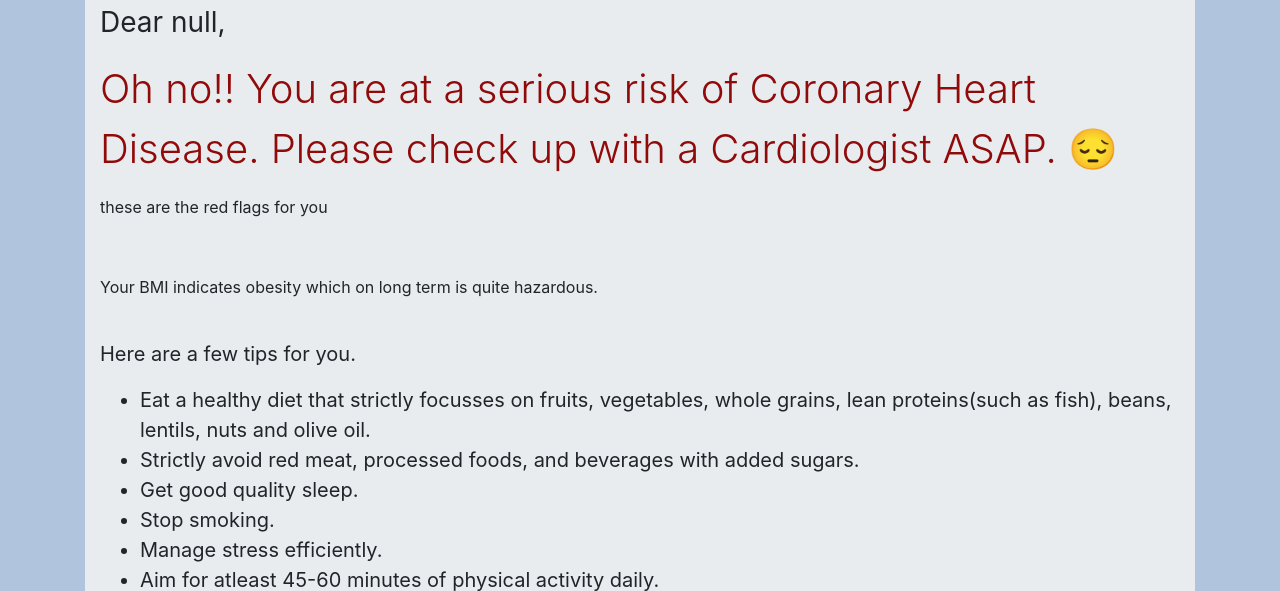
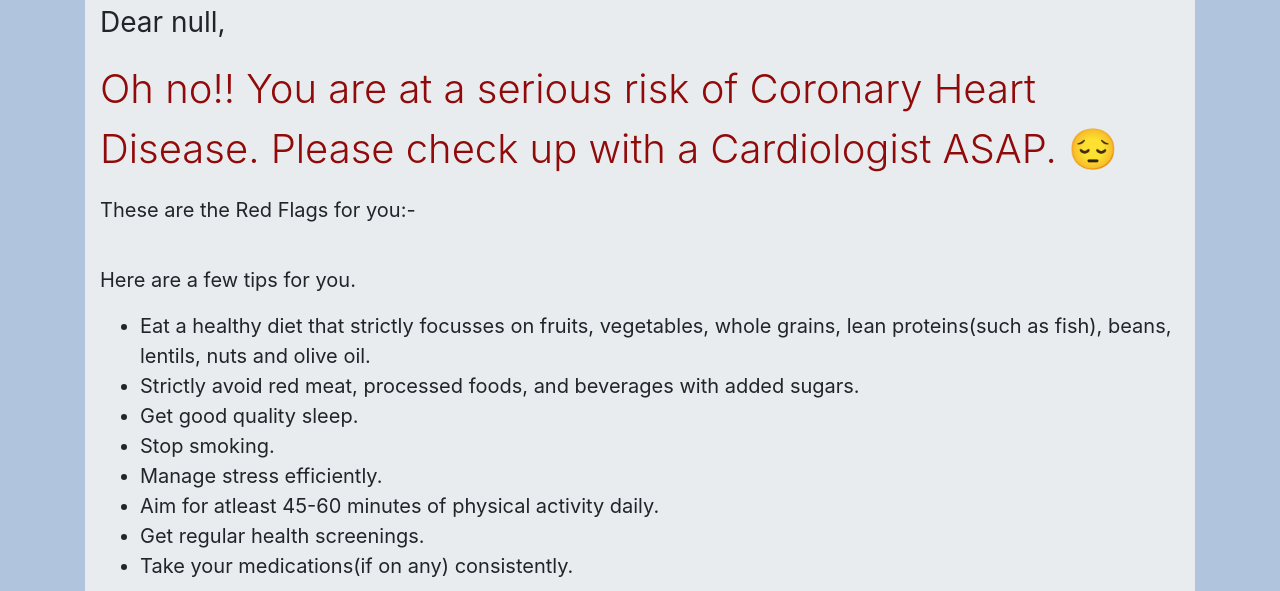
Before and after one commit to Swapnil0506/Heart_Disease_Prediction, a Django app: template HeartDiseasePrediction/templates/result.html in a window 1280 px wide. Shown: the part 507-1098 px from the top of the page. Run offline with Django 3.2, Linux system fonts and the light colour scheme; the template is opened without the code that fills it: most values are stand-ins (such as "Sample title", 1, 10 or a date in 2020); some libraries are stand-ins or nearby versions.

Commit message:
Frontend changes made

```diff
--- a/HeartDiseasePrediction/templates/result.html
+++ b/HeartDiseasePrediction/templates/result.html
@@ -14,6 +14,7 @@
     <script src="https://ajax.googleapis.com/ajax/libs/jquery/1.11.2/jquery.min.js"></script>
     <script src="https://cdnjs.cloudflare.com/ajax/libs/html2canvas/0.4.1/html2canvas.min.js"></script>
 </head>
+
 <body style="background-color: #B0C4DE;">
 
     <div class="container" id="health">
@@ -25,14 +26,19 @@
               {% if value %}
               <p id="output" style="font-size: 28px;"></p>
               <p class="lead" style="font-size: 40px; color: rgb(145, 10, 10);">Oh no!! You are at a serious risk of Coronary Heart Disease. Please check up with a Cardiologist ASAP. &#128532;</p>
-              <p>these are the red flags for you</p><br>
-              <p id="op0"></p>
-              <p id="op1"></p>
-              <p id="op2"></p>
-              <p id="op3"></p>
-              <p id="op4"></p>
-              <p id="op5"></p>
-              <p id="op6"></p>
+              <!-- <button class="btn btn-primary" onclick="getResult()">GET</button> -->
+              <p style="font-size: 20px;">These are the Red Flags for you:-</p>
+              <p id="op10" style="font-size: 20px;"></p>
+              <p id="op0" style="font-size: 20px;"></p>
+              <p id="op1" style="font-size: 20px;"></p>
+              <p id="op2" style="font-size: 20px;"></p>
+              <p id="op3" style="font-size: 20px;"></p>
+              <p id="op4" style="font-size: 20px;"></p>
+              <p id="op5" style="font-size: 20px;"></p>
+              <p id="op6" style="font-size: 20px;"></p>
+              <p id="op7" style="font-size: 20px;"></p>
+              <p id="op8" style="font-size: 20px;"></p>
+              <p id="op9" style="font-size: 20px;"></p>
               &nbsp;<p style="font-size: 20px;">Here are a few tips for you.</p>
               <ul>
                   <li style="font-size: 20px;">
@@ -67,13 +73,14 @@
               <a href="https://www.ncbi.nlm.nih.gov/pmc/articles/PMC2787400/" style="text-decoration: none" target="_blank">Coronary Heart Disease: Diagnosis and Management</a><br>
               <a href="https://www.medicalnewstoday.com/articles/184130" style="text-decoration: none" target="_blank">Coronary Heart Disease: Causes, symptoms and treatment</a><br>
               <a href="https://jamanetwork.com/journals/jama/fullarticle/199861" style="text-decoration: none" target="_blank">Coronary Heart Disease: More About It</a><br>
-              <a href="https://jamanetwork.com/journals/jama/fullarticle/199861" style="text-decoration: none" target="_blank">Coronary Heart Disease: Article based on risk factors</a>
+              <a href="https://jamanetwork.com/journals/jama/fullarticle/199861" style="text-decoration: none" target="_blank">Coronary Heart Disease: Article based on risk factors</a><br><br>
               <a id="btn-Convert-Html2Image" class="btn btn-primary" style="color: white;">Download Report as PNG</a>
               </div>
               {% else %}
               <p id="output" style="font-size: 28px;"></p>
               <p class="lead" style="font-size: 40px; color: rgb(7, 128, 7);">Congratulations!!! You are Healthy. &#128512; </p>
-              <p style="font-size: 20px;">You can still follow these to avoid any risk of Coronary Heart Disease</p>
+              <br>
+              <p style="font-size: 20px;">You can still follow these to avoid any risk of Coronary Heart Disease:</p>
               <ul>
                 <li style="font-size: 20px;">
                     Eat a balanced diet that includes everything like vitamins, proteins, minerals, carbohydrates, fats, etc.
@@ -107,8 +114,8 @@
               <a href="https://www.geisinger.org/health-and-wellness/wellness-articles" style="text-decoration: none" target="_blank">Health and Wellness Articles</a><br>
               <a href="https://www.usnews.com/news/health-news" style="text-decoration: none" target="_blank">Trendy Health News</a><br>
               <a href="https://www.grcc.edu/faculty-staff/human-resources/professional-development/employee-wellness/seven-dimensions-wellness" style="text-decoration: none" target="_blank">Dimensions of Wellness</a>
-              <a href="http://www.nhp.gov.in/healthylivingviewall" style="text-decoration: none" target="_blank">A Healthy Lifestyle</a><br>
-              <!-- <a id="btn-Convert-Html2Image" class="btn btn-primary">Download Report as PNG</a> -->
+              <a href="http://www.nhp.gov.in/healthylivingviewall" style="text-decoration: none" target="_blank">A Healthy Lifestyle</a><br><br>
+              <a id="btn-Convert-Html2Image" class="btn btn-primary">Download Report as PNG</a>
               </div>
               {% endif %}
             </div>
@@ -117,53 +124,55 @@
     </div>
 
 </body>
-</html>
 
 <script type="text/javascript">
+    // function getResult(){
     var full_name = sessionStorage.getItem("full_name");
     document.getElementById('output').innerHTML = "Dear "+full_name+ ",";
-    console.log("hi")
     var totalCho= sessionStorage.getItem("totalCho");
     var sys_bp= sessionStorage.getItem("sys_bp");
     var dia_bp= sessionStorage.getItem("dia_bp");
     var heartrate= sessionStorage.getItem("heartrate");
     var bmi= sessionStorage.getItem("bmi");
     var glucose= sessionStorage.getItem("glucose");
-    console.log("hi")
     var age= sessionStorage.getItem("age");
     var sel1= sessionStorage.getItem("sel1");
     var sel2= sessionStorage.getItem("sel2");
     var sel3= sessionStorage.getItem("sel3");
-    console.log("hi")
+    var sel4= sessionStorage.getItem("sel4");
+
+    if(age>50){
+        document.getElementById("op10").innerHTML = ">> You are a senior citizen and hence already are closer to coronary disease.";
+    }
     if(totalCho>200){
-        console.log("hi")
-        document.getElementById("op0").innerHTML = "Hello"+sys_bp+ "You have a high cholesterol which has a direct effect on coronary heart disease.";
+        document.getElementById("op0").innerHTML = ">> You have a high cholesterol which has a direct effect on coronary heart disease.";
     }
     if(sys_bp>80){
-        console.log("hi")
-        document.getElementById("op1").innerHTML = "Hello"+sys_bp+ "You have a high systolic blood pressure.";
+        document.getElementById("op1").innerHTML = ">> You have a high systolic blood pressure.";
     }
     if(dia_bp>120){
-        console.log("hi")
-        document.getElementById("op2").innerHTML = "You have a high diastolic blood pressure.";
+        document.getElementById("op2").innerHTML = ">> You have a high diastolic blood pressure.";
     }
     if(heartrate>80){
-        document.getElementById("op3").innerHTML = "Your heart rate is abnormally high which has a direct link with heart related problems.";
+        document.getElementById("op3").innerHTML = ">> Your heart rate is abnormally high which has a direct link with heart related problems.";
     }
-    if(bmi<23){
-        document.getElementById("op4").innerHTML = "Your BMI indicates obesity which on long term is quite hazardous.";
+    if(bmi>23){
+        document.getElementById("op4").innerHTML = ">> Your BMI indicates obesity which on long term is quite hazardous.";
     }
     if(glucose>80){
-        document.getElementById("op5").innerHTML = "Your heart rate is abnormally high.";
+        document.getElementById("op5").innerHTML = ">> Your heart rate is abnormally high.";
     }
     if(sel1=="Yes"){
-        document.getElementById('op6').innerHTML = "Being on blood pressure medication can increase your disease chances.";
+        document.getElementById("op6").innerHTML = ">> Being on blood pressure medication can increase your disease chances.";
     }
-    if(sel1=="Yes"){
-        document.getElementById('op6').innerHTML = "Being on blood pressure medication can increase your disease chances.";
+    if(sel2=="Yes"){
+        document.getElementById("op7").innerHTML = ">> If you had a prevalent stroke can increase your disease chances.";
     }
-    if(sel1=="Yes"){
-        document.getElementById('op6').innerHTML = "Being on blood pressure medication can increase your disease chances.";
+    if(sel3=="Yes"){
+        document.getElementById("op8").innerHTML = ">> Having a prevalent hypertension can increase your disease chances.";
+    }
+    if(sel4=="Yes"){
+        document.getElementById("op9").innerHTML = ">> If you have diabetes, nothing can be more dangerous and you are closest to coronary heart disease.";
     }
     $(document).ready(function () {
             var element = $("#result"); // global variable
@@ -181,5 +190,7 @@
                 $("#btn-Convert-Html2Image").attr("download", "report.png").attr("href", newData);
             });
         });
+    // }
+</script>
 
-</script>
+</html>
```
Also changed, not shown: HeartDiseasePrediction/templates/index.html (+39 -33 lines).
